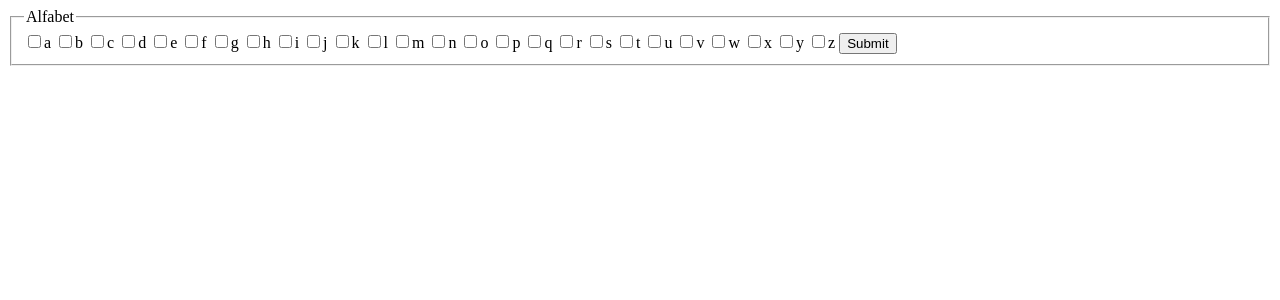
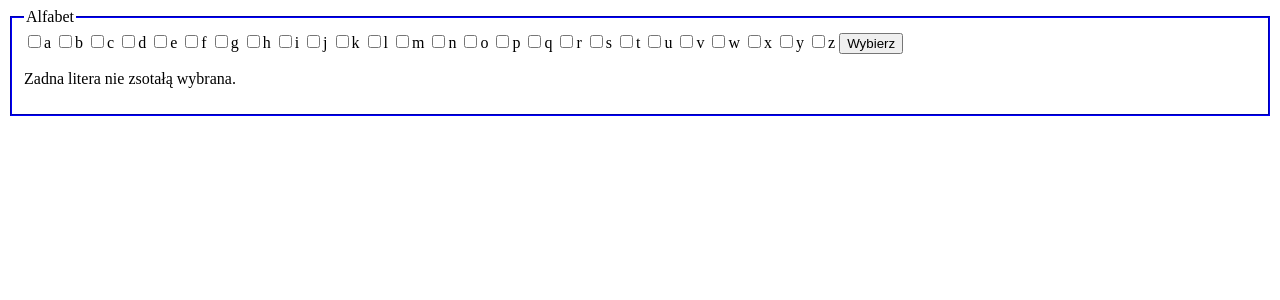
Before and after one commit to AmonRa000/klasa2P, a PHP site: page /litery_w_polach_checkbox.php in a window 1280 px wide. Shown: the top 300 px of the page. Run offline with PHP 8.4, Linux system fonts and the light colour scheme.

Commit message:
piąteczek

```diff
--- a/litery_w_polach_checkbox.php
+++ b/litery_w_polach_checkbox.php
@@ -6,23 +6,56 @@
     <meta name="viewport" content="width=device-width, initial-scale=1.0">
     <title>Document</title>
 </head>
+<style>
+    fieldset{
+        border-width: 2px;
+        border-color: blue;
+    }
+</style>
 <body>
     <fieldset>
         <legend>Alfabet</legend>
-        <form action="post">
+        <form method="post">
+            <?php
+            foreach(range('a','z') as $litera){
+                $checked =(!empty($_POST["litera"]) && in_array($litera, $_POST["litera"])) ? "checked" : "";
+                ?>
+                <input <?= $checked?> type="checkbox" name="litera[]" id="litera_<?=$litera?>" value="<?=$litera?>"><?=$litera?>
+                <label for="litera_<?=$litera?>"></label>
+                <?php
+            }
+            ?>
+        <input type="submit" name="Wybierz" value="Wybierz">
+    </form>
+        <?php
+        if(!empty($_POST["litera"])){
+            $wybrane =$_POST["litera"];
+            if(count($wybrane)==1){
+                ?>
+                <p>
+                    Ta litera została wybrana: <?=$wybrane[0]?>.
+                </p>
+                <?php
+            }else if(count($wybrane)>1){
+            ?>
+                <p>
+                    Te litery zostały wybrane: <?=implode(', ', $wybrane)?>.
+                </p>
+            <?php
+        }
+        }else{
+            ?>
+            <p>
+                Zadna litera nie zsotałą wybrana.
+            </p>
+            <?php
+        }
 
 
-        <?php
 
-        foreach(range('a','z') as $litera){
-            ?>
-            <label for="litery"></label>
-            <input type="checkbox" name="lietry" id="litery"><?=$litera?>
-            <?php
-        }
+
+
         ?>
-        <input type="submit" name="wyslij">
-    </form>
     </fieldset>
 </body>
 </html>
```
